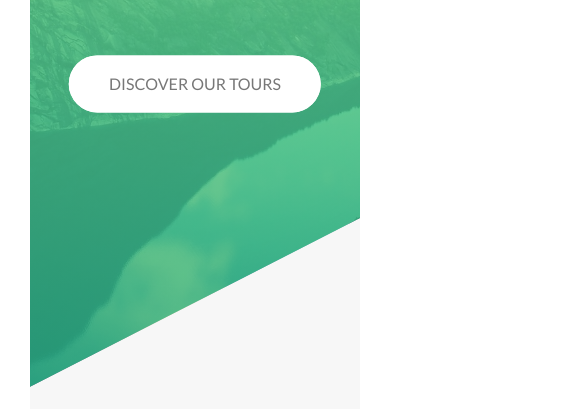
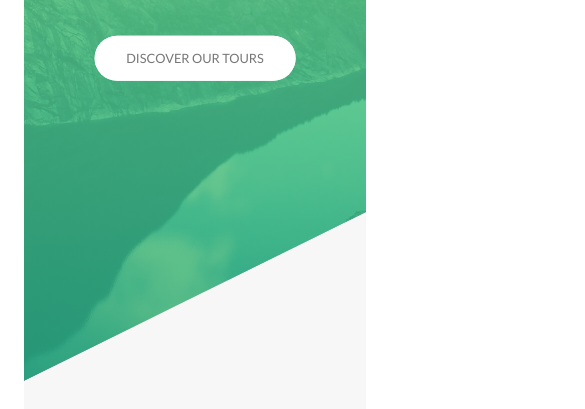
Before and after one commit to pedrotorreao/html-css-projects, a website: page natours/index.html in a window 390 px wide. Shown: the part 445-854 px from the top of the page, 585 px wide, since content can reach past the window. Drawn offline with Linux system fonts and the light colour scheme.

Commit message:
responsive design pt1

```diff
--- a/natours/sass/abstracts/_mixins.scss
+++ b/natours/sass/abstracts/_mixins.scss
@@ -12,3 +12,36 @@
     left: 50%;
     transform: translate(-50%, -50%);
 }
+
+// MEDIA QUERY MANAGER
+/*
+    0 - 600px:      Phone
+    600 - 900px:    Tablet portrait
+    900 - 1200px:   Tablet landscape
+    1200 - 1800px:  Normal style
+    1800 - ...:     Big Desktop
+
+    $breakpoint argument choices:
+    - phone
+    - tab-port
+    - tab-land
+    - big-desktop
+
+    1em = 16px
+*/
+
+@mixin respond($breakpoint) {
+    @if $breakpoint == phone {
+        @media (max-width: 37.5em) { @content };    //600px
+    }
+    @if $breakpoint == tab-port {
+        @media (max-width: 56.25em) { @content };    //900px
+    }
+    @if $breakpoint == tab-land {
+        @media (max-width: 75em) { @content };    //1200px
+    }
+    @if $breakpoint == big-desktop {
+        @media (min-width: 112.5em) { @content };    //1800px
+    }
+
+}
--- a/natours/sass/base/_base.scss
+++ b/natours/sass/base/_base.scss
@@ -8,7 +8,19 @@
 }
 
 html {
-    font-size: 62.5%;
+    font-size: 62.5%;   //1 rem = 10px, 10px/16px = 62.5%
+
+    @include respond(tab-land) { //width < 1200?
+        font-size: 56.25%;  // 1 rem = 9px, 9px/16px = 56.25%
+    }
+
+    @include respond(tab-port) { //width < 900?
+        font-size: 50%; // 1 rem = 8px, 8px/16px = 50%
+    }
+
+    @include respond(big-desktop) {
+        font-size: 75%;  // 1 rem = 12px, 12px/16px = 50%
+    }
 }
 
 body {
```
Also changed, not shown: natours/css/style.css.
